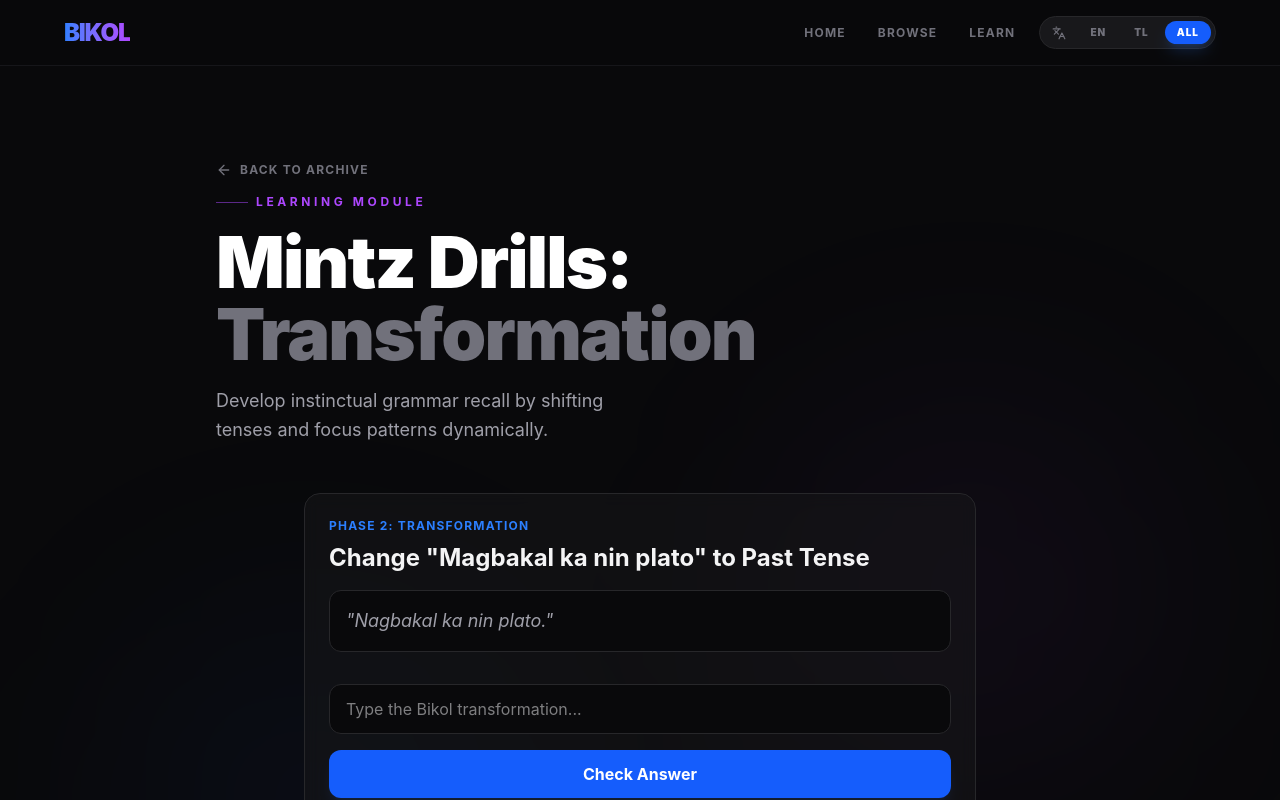
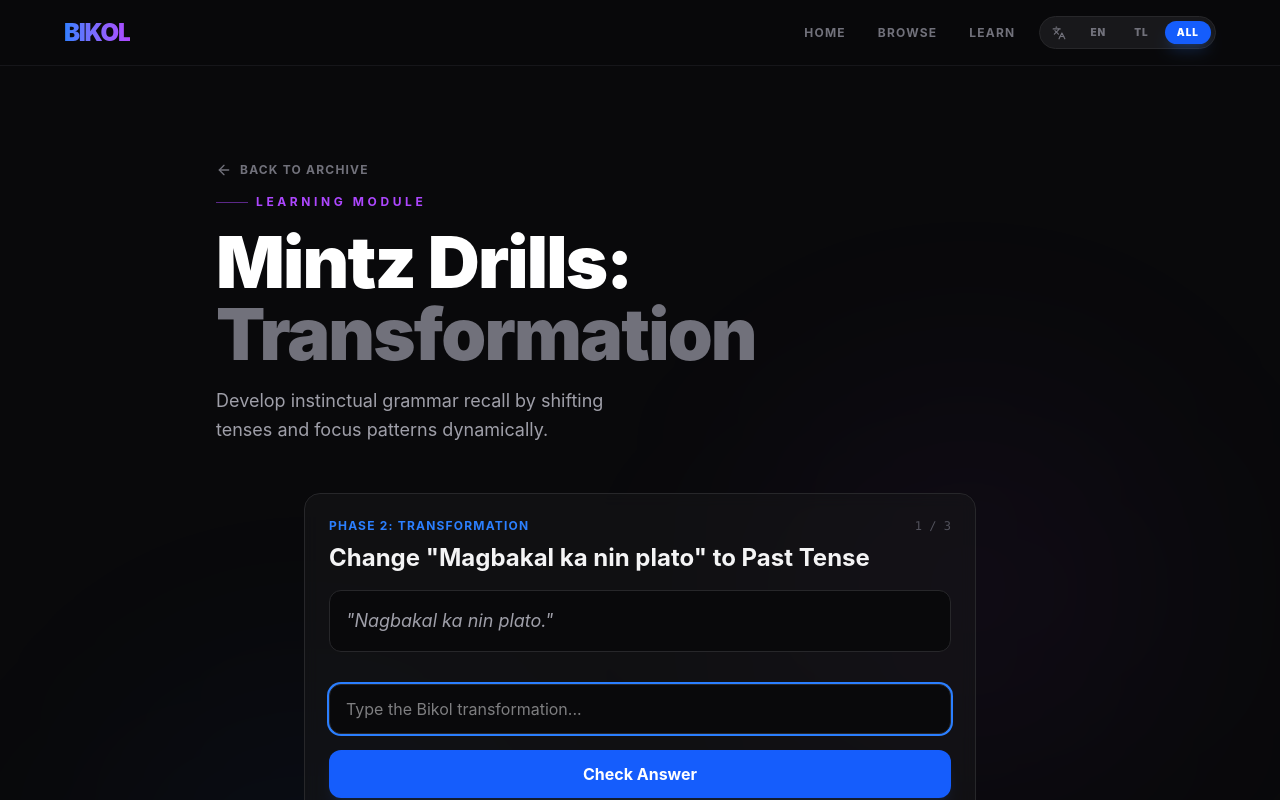
Before and after one commit to Yahiro025/bicol-app, a Next.js app: page /learn in a window 1280 px wide. Both pictures are taken after a click on the button 639 px from the left and 713 px from the top of the page. Shown: the top 800 px of the page. Built offline with nearby package versions, Linux system fonts and the light colour scheme.

Commit message:
fixed and improved the Check Answer functionality in the Phase 2 Transformation module

```diff
--- a/components/learn/TransformationChallenge.tsx
+++ b/components/learn/TransformationChallenge.tsx
@@ -58,12 +58,18 @@ export default function TransformationChallenge() {
 
   const handleSubmit = (e: React.FormEvent) => {
     e.preventDefault();
+    if (showAnswer) return;
+
     const normalizedInput = userInput.toLowerCase().trim();
-    if (normalizedInput === challenge.answer.toLowerCase()) {
+    const normalizedAnswer = challenge.answer.toLowerCase().trim();
+
+    if (normalizedInput === normalizedAnswer) {
       setIsCorrect(true);
       setShowAnswer(true);
     } else {
       setIsCorrect(false);
+      // Brief timeout to re-trigger animation if user types again
+      setTimeout(() => setIsCorrect(false), 10);
     }
   };
 
@@ -77,7 +83,10 @@ export default function TransformationChallenge() {
   return (
     <div className="max-w-2xl mx-auto p-6 bg-zinc-900/50 border border-zinc-800 rounded-2xl backdrop-blur-sm">
       <div className="mb-8">
-        <h3 className="text-blue-500 font-bold uppercase tracking-widest text-xs mb-2">Phase 2: Transformation</h3>
+        <div className="flex justify-between items-start mb-2">
+          <h3 className="text-blue-500 font-bold uppercase tracking-widest text-xs">Phase 2: Transformation</h3>
+          <span className="text-zinc-600 text-xs font-mono">{currentIdx + 1} / {SAMPLE_CHALLENGES.length}</span>
+        </div>
         <h2 className="text-2xl font-bold text-zinc-100 mb-4">{challenge.prompt}</h2>
         <div className="p-4 bg-zinc-950 rounded-xl border border-zinc-800">
           <p className="text-lg italic text-zinc-400">"{challenge.sentence.replace(challenge.answer, '____')}"</p>
@@ -88,10 +97,16 @@ export default function TransformationChallenge() {
         <input
           type="text"
           value={userInput}
-          onChange={(e) => setUserInput(e.target.value)}
+          onChange={(e) => {
+            setUserInput(e.target.value);
+            if (isCorrect === false) setIsCorrect(null);
+          }}
           placeholder="Type the Bikol transformation..."
-          className="w-full bg-zinc-950 border border-zinc-800 rounded-xl px-4 py-3 text-zinc-100 focus:ring-2 focus:ring-blue-500 outline-none transition-all"
+          className={`w-full bg-zinc-950 border rounded-xl px-4 py-3 text-zinc-100 focus:ring-2 outline-none transition-all ${
+            isCorrect === false ? 'border-red-500/50 ring-1 ring-red-500/20' : 'border-zinc-800 focus:ring-blue-500'
+          }`}
           disabled={showAnswer}
+          autoFocus
         />
 
         <div className="flex gap-3">
@@ -113,11 +128,14 @@ export default function TransformationChallenge() {
         </div>
       </form>
 
-      <AnimatePresence>
+      <div className="h-20">
+        <AnimatePresence mode="wait">
           {isCorrect === true && (
             <motion.div
+              key="correct"
               initial={{ opacity: 0, y: 10 }}
               animate={{ opacity: 1, y: 0 }}
+              exit={{ opacity: 0, y: -10 }}
               className="mt-6 p-4 bg-green-900/20 border border-green-800/50 rounded-xl text-green-400 text-center"
             >
               Matíyag! (Correct) — <strong>{challenge.answer}</strong>
@@ -125,14 +143,17 @@ export default function TransformationChallenge() {
           )}
           {isCorrect === false && (
             <motion.div
-            initial={{ opacity: 0, y: 10 }}
-            animate={{ opacity: 1, y: 0 }}
+              key="incorrect"
+              initial={{ opacity: 0, x: -10 }}
+              animate={{ opacity: 1, x: 0 }}
+              exit={{ opacity: 0, x: 10 }}
               className="mt-6 p-4 bg-red-900/20 border border-red-800/50 rounded-xl text-red-400 text-center"
             >
               Puwede pa mapakarhay. Try again!
             </motion.div>
           )}
         </AnimatePresence>
+      </div>
 
       <div className="mt-8 pt-6 border-t border-zinc-800 flex justify-between items-center text-zinc-500 text-sm">
         <span>Root: <span className="text-blue-400 font-mono">{challenge.root}</span></span>
```
Lines whose indentation alone changed are shown as unchanged.
